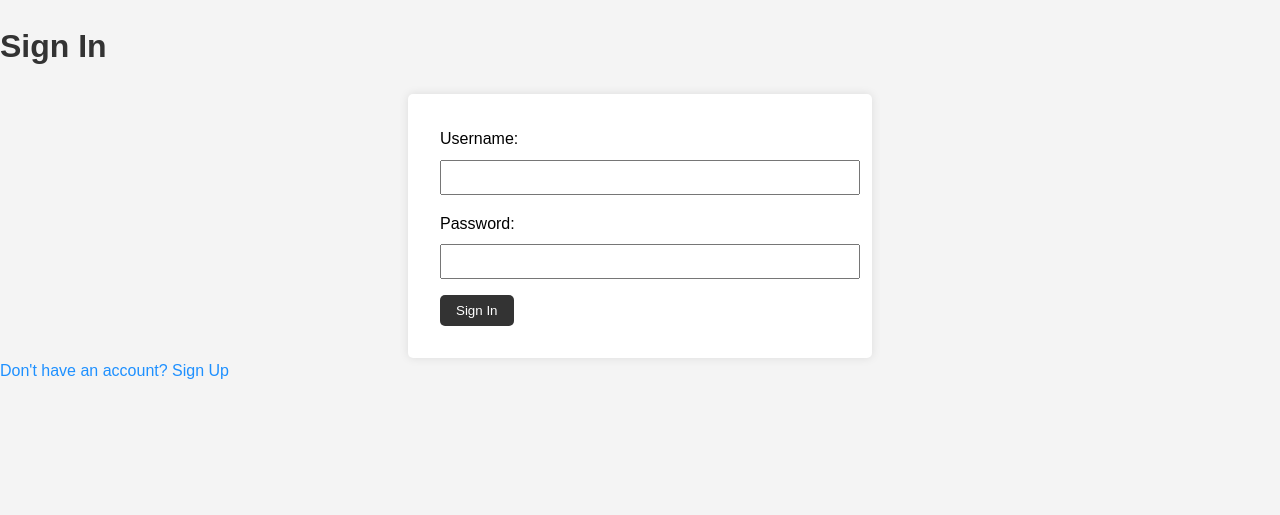
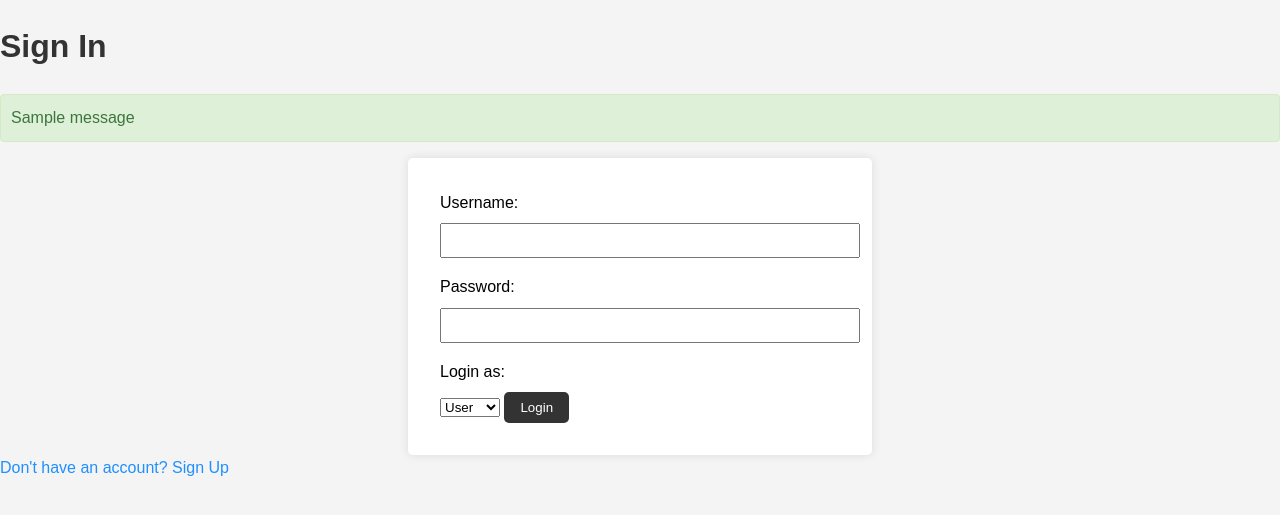
Before and after one commit to Abhirocker/AI_Recruitment_System, a Flask app: template templates/sign_in.html in a window 1280 px wide. Shown: the top 515 px of the page. Run offline with Flask 3, Linux system fonts and the light colour scheme; the template is opened without the code that fills it, so the values that code supplies are empty; tables that the repository leaves empty hold one stand-in row (values such as "Sample post"); one stand-in notice (Sample message) is shown.

Commit message:
Added dashboard for user and admin.

```diff
--- a/app.py
+++ b/app.py
@@ -1,8 +1,9 @@
 import os
-from flask import Flask
+from flask import Flask, redirect, url_for
 from create_db import init_db
 from auth import auth_blueprint
-from home import home_blueprint
+from user import user_blueprint
+from admin import admin_blueprint
 
 app = Flask(__name__)
 app.config['SECRET_KEY'] = 'secret_key_12345'
@@ -12,8 +13,13 @@ app.config['UPLOAD_FOLDER'] = os.path.join(app.root_path, 'uploads')
 init_db()
 
 # Register blueprints
-app.register_blueprint(auth_blueprint)
-app.register_blueprint(home_blueprint)
+app.register_blueprint(auth_blueprint, url_prefix='/auth')
+app.register_blueprint(user_blueprint, url_prefix='/user')
+app.register_blueprint(admin_blueprint, url_prefix='/admin')
+
+@app.route('/')
+def index():
+    return redirect(url_for('auth.sign_in'))
 
 # Ensure the upload folder exists
 if not os.path.exists(app.config['UPLOAD_FOLDER']):
--- a/create_db.py
+++ b/create_db.py
@@ -17,7 +17,8 @@ def init_db():
             password TEXT NOT NULL,
             name TEXT NOT NULL,
             email TEXT NOT NULL,
-            skills Text
+            skills Text,
+            is_admin INTEGER DEFAULT 0
         );
         ''')
         cursor.execute('''
@@ -30,7 +31,22 @@ def init_db():
         );
         ''')
         conn.commit()
-    print("Database initialized and table created.")
+
+# Insert predefined admin user if it doesn't already exist
+    admin_username = 'admin'
+    admin_password = 'admin_123'  # Direct password storage
+    cursor.execute('SELECT * FROM users WHERE username = ?', (admin_username,))
+    admin_exists = cursor.fetchone()
+
+    if not admin_exists:
+        cursor.execute('''
+        INSERT INTO users (username, password, name, email, is_admin)
+        VALUES (?, ?, ?, ?, ?)
+        ''', (admin_username, admin_password, 'Admin', 'admin@lazy.com', 1))
+
+    conn.commit()
+print("Database initialized and table created.")
+
 
 def update_db():
     with sqlite3.connect(DATABASE) as conn:
@@ -45,6 +61,8 @@ def update_db():
             cursor.execute('ALTER TABLE users ADD COLUMN email TEXT NOT NULL DEFAULT ""')
         if 'skills' not in columns:
             cursor.execute('ALTER TABLE users ADD COLUMN skills TEXT NOT NULL DEFAULT ""')
+        if 'is_admin' not in columns:
+            cursor.execute('ALTER TABLE users ADD COLUMN is_admin INTEGER DEFAULT 0')
 
         conn.commit()
     print("Database updated with new columns.")
--- a/static/style.css
+++ b/static/style.css
@@ -62,3 +62,21 @@ a:hover {
     border: 1px solid #d6e9c6;
     border-radius: 4px;
 }
+
+.flash-error {
+    background-color: #f2dede;
+    color: #a94442;
+    border: 1px solid #ebccd1;
+}
+
+.flash-success {
+    background-color: #dff0d8;
+    color: #3c763d;
+    border: 1px solid #d6e9c6;
+}
+
+.flash-info {
+    background-color: #d9edf7;
+    color: #31708f;
+    border: 1px solid #bce8f1;
+}
--- a/templates/sign_in.html
+++ b/templates/sign_in.html
@@ -8,13 +8,33 @@
 </head>
 <body>
     <h1>Sign In</h1>
-    <form method="POST">
+
+    <!-- Flash messages -->
+    {% with messages = get_flashed_messages(with_categories=True) %}
+      {% if messages %}
+        <ul class="flash-messages">
+          {% for category, message in messages %}
+            <li class="flash-{{ category }}">{{ message }}</li>
+          {% endfor %}
+        </ul>
+      {% endif %}
+    {% endwith %}
+
+    <form action="{{url_for('auth.sign_in')}}" method="POST">
         <label for="username">Username:</label>
         <input type="text" id="username" name="username" required>
+
         <label for="password">Password:</label>
         <input type="password" id="password" name="password" required>
-        <button type="submit">Sign In</button>
+
+        <label for="login_type">Login as:</label>
+        <select id="login_type" name="login_type" required>
+            <option value="user">User</option>
+            <option value="admin">Admin</option>
+        </select>
+
+        <button type="submit">Login</button>
     </form>
-    <a href="/sign_up">Don't have an account? Sign Up</a>
+    <a href="{{ url_for('auth.sign_up') }}">Don't have an account? Sign Up</a>
 </body>
 </html>
--- a/templates/sign_up.html
+++ b/templates/sign_up.html
@@ -20,6 +20,6 @@
         <button type="submit">Sign Up</button>
     </form>
 
-    <a href="/sign_in">Already have an account? Sign In</a>
+    <a href="{{ url_for('auth.sign_in') }}">Already have an account? Sign In</a>
 </body>
 </html>
--- a/templates/home.html
+++ b/templates/user_dashboard.html
@@ -21,7 +21,7 @@
         {% endif %}
     {% endwith %}
 
-    <form method="POST" action="/update_profile">
+    <form method="POST" action="{{url_for('user.update_profile')}}">
         <label for="name">Name:</label>
         <input type="text" id="name" name="name" value="{{ user_info.get('name', '') }}" required>
 
@@ -35,7 +35,7 @@
     </form>
 
     <h3>Upload Resume</h3>
-    <form method="POST" action="/upload_resume" enctype="multipart/form-data">
+    <form method="POST" action="{{url_for('user.upload_resume')}}" enctype="multipart/form-data">
         <label for="resume">Upload Resume:</label>
         <input type="file" id="resume" name="resume" accept=".pdf,.doc,.docx,.pages,.txt,.rtf" required>
         <button type="submit">Upload</button>
@@ -55,6 +55,6 @@
         {% endfor %}
     </ul>
 
-    <a href="/sign_out">Sign Out</a>
+    <a href="{{url_for('auth.sign_out')}}">Sign Out</a>
 </body>
 </html>
--- a/home.py
+++ b/user.py
@@ -6,7 +6,8 @@ import PyPDF2
 from werkzeug.utils import secure_filename
 from text_extraction import extract_text_from_file, extract_skills_from_resume
 
-home_blueprint = Blueprint('home', __name__)
+user_blueprint = Blueprint('user', __name__)
+admin_blueprint = Blueprint('admin', __name__)
 ALLOWED_EXTENSIONS = {'pdf', 'doc', 'docx', 'pages', 'txt', 'rtf'}
 
 def allowed_file(filename):
@@ -22,8 +23,8 @@ def get_job_applications(username):
     job_applications = db.execute('SELECT position, company FROM job_applications WHERE username = ?', (username,)).fetchall()
     return job_applications
 
-@home_blueprint.route('/')
-def home():
+@user_blueprint.route('/user_dashboard')
+def user_dashboard():
     if 'username' not in session:
         return redirect(url_for('auth.sign_in'))
 
@@ -36,9 +37,9 @@ def home():
     else:
         recommended_jobs = []
 
-    return render_template('home.html', username=username, user_info=user_info, job_applications=job_applications, recommended_jobs=recommended_jobs)
+    return render_template('user_dashboard.html', username=username, user_info=user_info, job_applications=job_applications, recommended_jobs=recommended_jobs)
 
-@home_blueprint.route('/update_profile', methods=['POST'])
+@user_blueprint.route('/update_profile', methods=['POST'])
 def update_profile():
     if 'username' not in session:
         return redirect(url_for('auth.sign_in'))
@@ -53,21 +54,21 @@ def update_profile():
     db.commit()
 
     flash('Profile updated successfully!')  # Flash message after updating the profile
-    return redirect(url_for('home.home'))
+    return redirect(url_for('user.user_dashboard'))
 
-@home_blueprint.route('/upload_resume', methods=['POST'])
+@user_blueprint.route('/upload_resume', methods=['POST'])
 def upload_resume():
     if 'username' not in session:
         return redirect(url_for('auth.sign_in'))
 
     if 'resume' not in request.files:
-        return 'No file part'
-        return redirect(url_for('home.home'))
+        flash('No file part')
+        return redirect(url_for('user.user_dashboard'))
 
     file = request.files['resume']
     if file.filename == '':
-        return 'No selected file'
-        return redirect(url_for('home.home'))
+        flash('No selected file')
+        return redirect(url_for('user.user_dashboard'))
 
     if file and allowed_file(file.filename):
         filename = secure_filename(file.filename)
@@ -85,7 +86,7 @@ def upload_resume():
         db.commit()
 
         flash('Profile updated successfully')
-        return redirect(url_for('home.home'))
+        return redirect(url_for('user.user_dashboard'))
 
     flash('Invalid file type')
-    return redirect(url_for('home.home'))
+    return redirect(url_for('user.user_dashboard'))
```
Also changed, not shown: admin.py (added, +17 -0 lines), auth.py (+15 -7 lines), templates/admin_dashboard.html (added, +13 -0 lines), recruitment.db, 3 other files.
